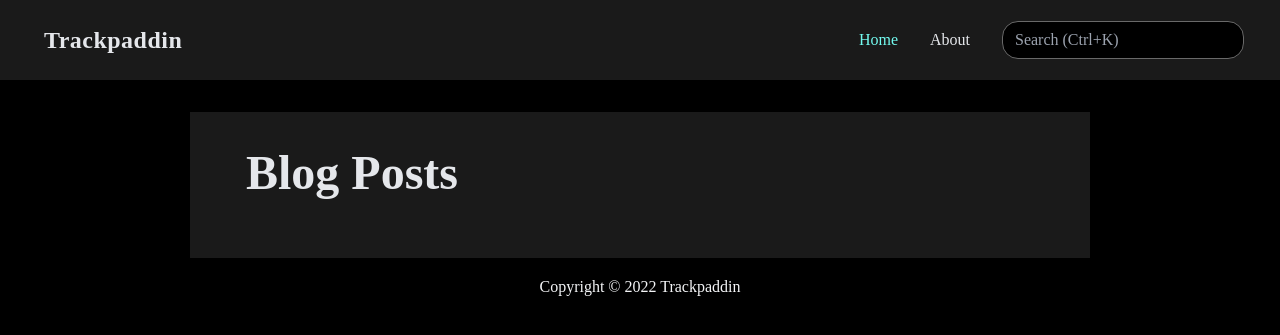
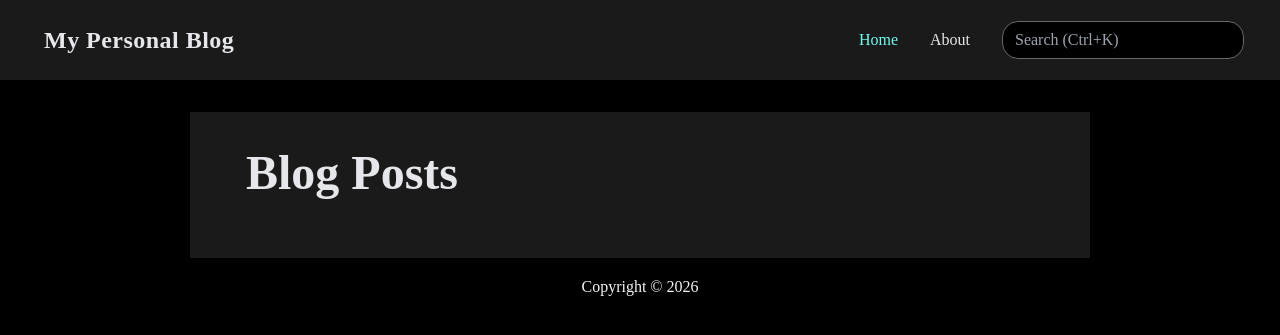
Before and after one commit to Trackpaddin/django-blog, a Django app: page / in a window 1280 px wide. Shown: the top 335 px of the page. Run offline with Django 5.2, Linux system fonts and the light colour scheme; data that the repository does not hold is empty; some libraries are stand-ins or nearby versions.

Commit message:
Remove personalization, project complete

```diff
--- a/templates/base.html
+++ b/templates/base.html
@@ -1,5 +1,4 @@
 <!-- templates/base.html -->
-
 <!DOCTYPE html>
 <html lang="en">
 <head>
@@ -15,10 +14,10 @@
     <link rel="stylesheet" href="{% static 'css/styles.css' %}">
     {% bootstrap_javascript %}
 </head>
-<body data-theme="dark">
+<body>
     <nav class="navbar navbar-expand-lg" role="navigation">
     <div class="container-fluid">
-        <a class="navbar-brand" href="{% url 'blog_index' %}">Trackpaddin</a>
+        <a class="navbar-brand" href="{% url 'blog_index' %}">My Personal Blog</a>
         <button class="navbar-toggler" type="button" data-bs-toggle="collapse" data-bs-target="#navbarNav" aria-controls="navbarNav" aria-expanded="false" aria-label="Toggle navigation">
             <span class="navbar-toggler-icon"></span>
         </button>
@@ -43,7 +42,7 @@
 </div>
 <footer class="text-center">
     <div class="container-custom">
-        <p>Copyright &copy; 2022 Trackpaddin</p>
+        <p>Copyright &copy; 2026</p>
     </div>
 <script>
     document.addEventListener('DOMContentLoaded', function() {
```
